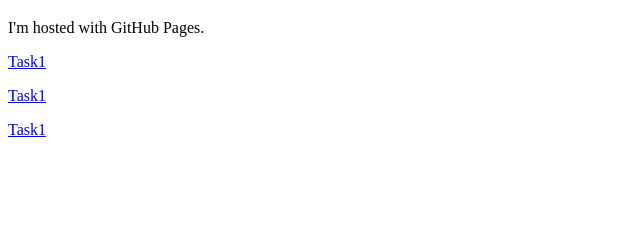
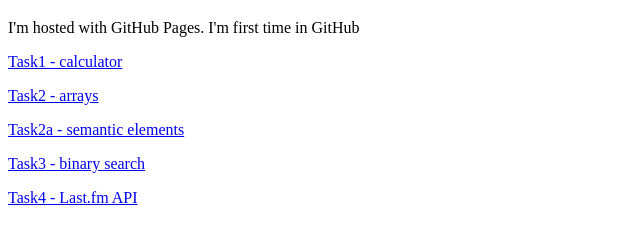
Before and after one commit to BarsTK/BarsTK.github.io_old, a plain HTML site: page index.html in a window 1280 px wide. Shown: the part 61-302 px from the top of the page, without its empty margins (0-640 px from the left). Drawn offline with Linux system fonts and the light colour scheme.

Commit message:
index.html is changed

```diff
--- a/index.html
+++ b/index.html
@@ -5,9 +5,11 @@
   </head>
   <body>
     <h1>Tasks</h1>
-    <p>I'm hosted with GitHub Pages.</p>
-    <p><a href='task1/calc.html'/>Task1</p>
-    <p><a href='task2/'/>Task1</p>
-    <p><a href='task3/task3.html'/>Task1</p>
+    <p>I'm hosted with GitHub Pages. I'm first time in GitHub</p>
+    <p><a href='task1/calc.html'/>Task1 - calculator</p>
+    <p><a href='task2/'/>Task2 - arrays</p>
+    <p><a href='task2/task2a.html'/>Task2a - semantic elements</p>
+    <p><a href='task3/task3.html'/>Task3 - binary search</p>
+    <p><a href='task4/index.html'/>Task4 - Last.fm API</p>
   </body>
 </html>
```
